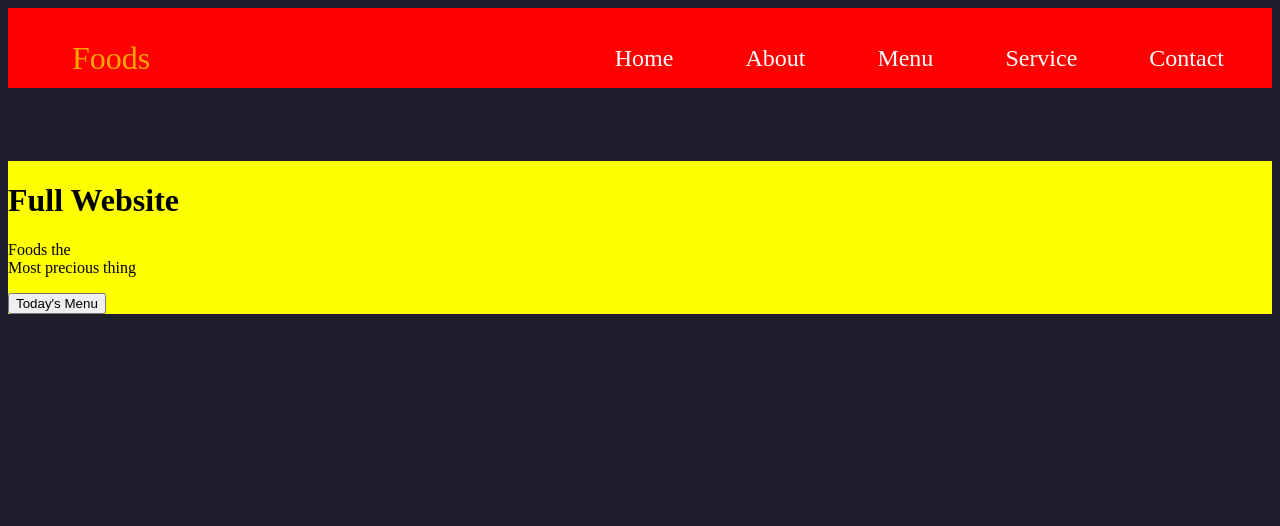
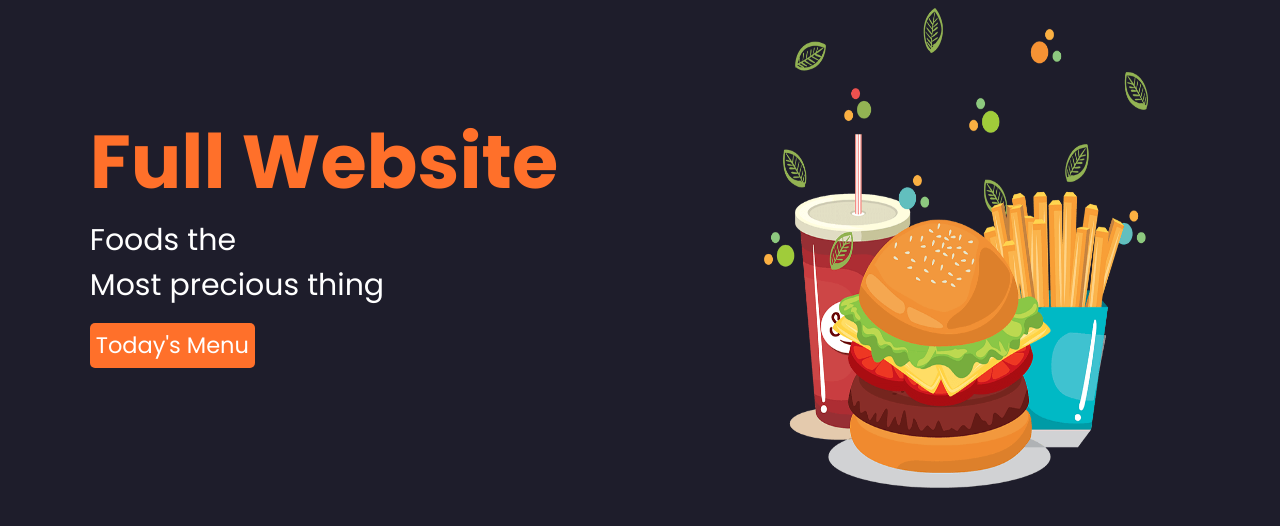
Before and after one commit to wicho120/proyectoWeb, a plain HTML site: page index.html in a window 1280 px wide. Shown: the top 526 px of the page. Drawn offline with Linux system fonts and the light colour scheme.

Commit message:
adelanto del trabajo

```diff
--- a/CSS/style.css
+++ b/CSS/style.css
@@ -1,29 +1,31 @@
 @import url(variables.css);
+@import url('https://fonts.googleapis.com/css2?family=Poppins:ital,wght@0,100;0,200;0,300;0,400;0,500;0,600;0,700;0,800;0,900;1,100;1,200;1,300;1,400;1,500;1,600;1,700;1,800;1,900&display=swap');
+
+*{
+    font-family:'Poppins', sans-serif;
+    font-size: 15px;
+}
 
 body{
     background: var(--color-principal);
 }
 
-.main_container{
+.main{
     display: grid;
-    grid-template-rows: repeat(7, 1fr);
+    grid-template-rows: repeat(15, 1fr);
+    grid-template-columns: repeat(4, 1fr);
     grid-template-areas:
-        "header"
-        "seccion_1"
-        "seccion_2"
-        "seccion_3"
-        "seccion_4"
-        "seccion_5"
-        "footer"
+        "section_1_texto section_1_texto section_1_img section_1_img"
+        "section_1_texto section_1_texto section_1_img section_1_img"
+        "section_1_texto section_1_texto section_1_img section_1_img"
+        "section_1_texto section_1_texto section_1_img section_1_img"
     ;
 }
 
 
 .header{
-    background: red;
     color: white;
     width: 100%;
-    grid-area: header;
     height: 10vh;
 }
 
@@ -39,10 +41,10 @@ body{
 .header_container_foods p{
     display: flex;
     padding: 1em;
-    font-size: 2em;
+    font-size: 2.5em;
     margin: 0;
     align-items: center;
-    color: orange;
+    color: var(--color-orange);
     margin-left: 1em;
 }
 
@@ -61,12 +63,91 @@ body{
 .header_container_opc li{
     float: left;
     padding: 1em;
-    font-size: 1.5em;
+    font-size: 2em;
     margin-right: 1em;
 }
 
+.section_1_text{
+    grid-area: section_1_texto;
+    display: flex;
+    justify-content: center;
+    flex-wrap: wrap;
+    align-items: center;
+    margin-bottom: 2em;
+}
 
-.main{
-    grid-area: seccion_1;
-    background: yellow;
+.section_1_img{
+    grid-area: section_1_img;
+    display: flex;
+    justify-content: center;
+    position: relative;
+
 }
+
+.section_1_img img{
+    width: 30vw;
+    height: 60vh;
+
+}
+
+.section_1_text h1{
+    font-size: 5rem;
+    color: var(--color-orange);
+    margin-top: 0;
+    margin-bottom: 0;
+
+}
+
+.section_1_text p{
+    font-size: 2rem;
+    margin-top: 0;
+    margin-bottom: 1rem;
+    color: white;
+}
+
+.section_1_text button{
+    height: 2em;
+    font-size: 1.5em;
+    background: var(--color-orange);
+    border-radius: 5px;
+    box-shadow: none;
+    border: none;
+    color: white;
+}
+
+
+
+@media (width < 900px){
+    .main{
+        display: grid;
+        grid-template-rows: repeat(15, 1fr);
+        grid-template-columns: repeat(1, 1fr);
+        grid-template-areas:
+            "section_1_texto"
+            "section_1_texto"
+            "section_1_img"
+            "section_1_img"
+
+
+        ;
+    }
+    .section_1_img img{
+        width: 80vw;
+        height: 45vh;
+    }
+    .section_1_text div{
+        text-align: center;
+    }
+
+    .section_1_text h1{
+        font-size: 3rem;
+    }
+
+    .section_1_text p{
+        font-size: 1.5rem;
+    }
+
+    .section_1_text button{
+        font-size: 1.5rem;
+    }
+}
--- a/CSS/variables.css
+++ b/CSS/variables.css
@@ -1,3 +1,4 @@
 :root{
     --color-principal: #1e1d2b;
+    --color-orange: #ff702a;
 }
--- a/index.html
+++ b/index.html
@@ -10,8 +10,7 @@
     <link rel="stylesheet" href="CSS/style.css">
 </head>
 <body>
-    <div class="main_container">
-        <header class="header">
+    <!-- <header class="header">
         <div class="header_container">
             <div class="header_container_foods">
                 <p>Foods</p>
@@ -26,17 +25,21 @@
                 </ul>
             </div>
         </div>
-        </header>
+    </header> -->
+
     <main class="main">
-            <div class="main_text">
-
-            </div>
-            <div class="main_img">
+            <section class="section_1_text">
+                <div>
                     <h1>Full Website</h1>
                     <p>Foods the <br>Most precious thing</p>
                     <button>Today's Menu</button>
                 </div>
+            </section>
+            <section class="section_1_img">
+                <div>
+                    <img src="../storage/img/home.png" alt="">
+                </div>
+            </section>
     </main>
-    </div>
 </body>
 </html>
```
Also changed, not shown: storage/img/home.png (added). Lines whose indentation alone changed are shown as unchanged.
